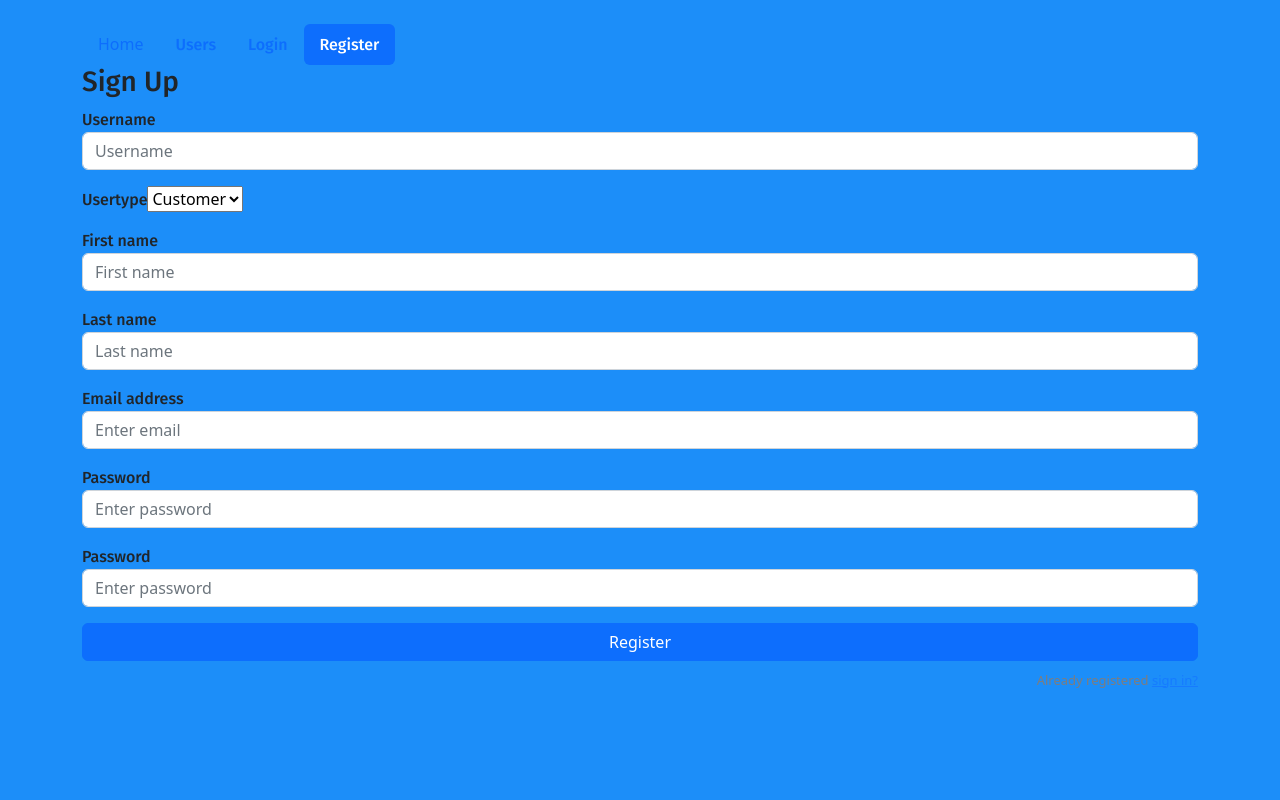
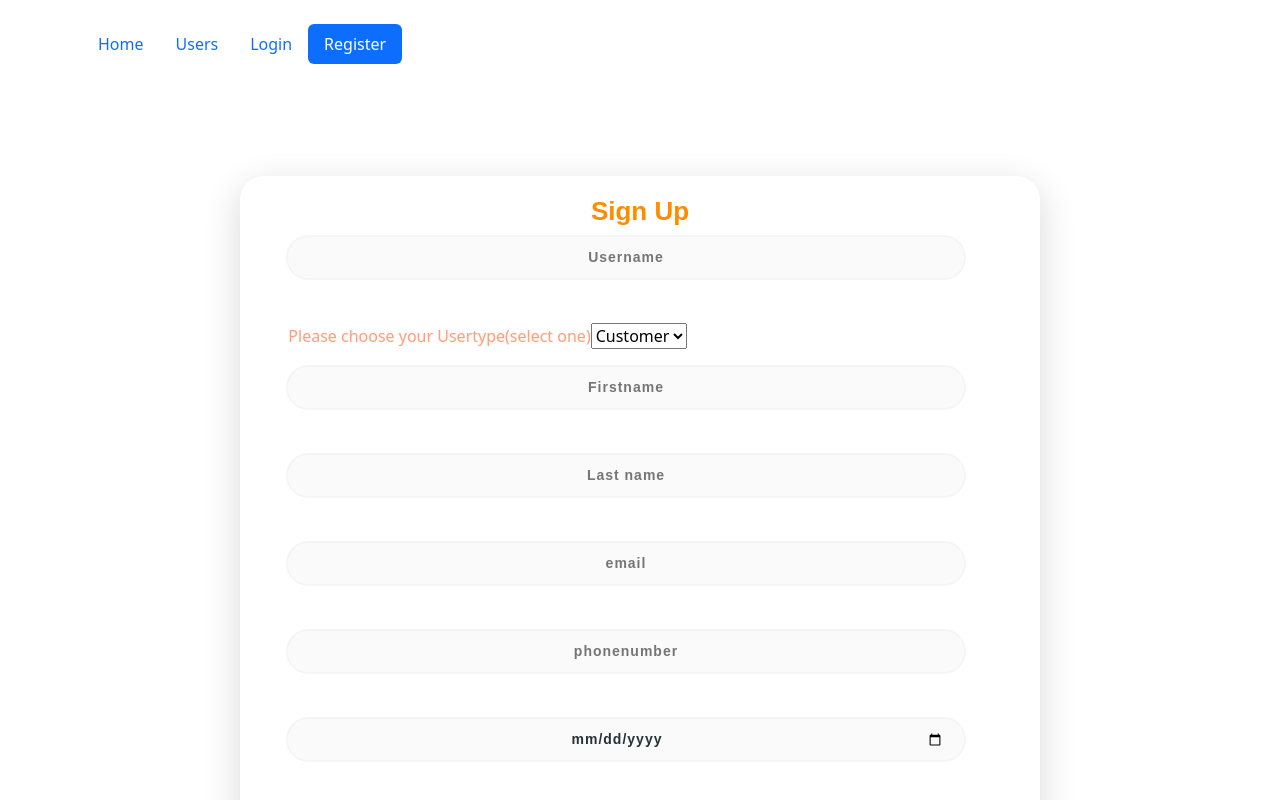
Before and after one commit to runhanshi/5610-project-react-pg13, a React (Create React App) app: page /register in a window 1280 px wide. Shown: the top 800 px of the page. Built offline with nearby package versions, Linux system fonts and the light colour scheme.

Commit message:
register ui v1

```diff
--- a/src/index.css
+++ b/src/index.css
@@ -1,86 +1,73 @@
+body {
+  background-color: #F3EBF6;
+  font-family: 'Ubuntu', sans-serif;
+}
+
+.form_wrapper{
+  background-color: #FFFFFF;
+  width: 800px;
+  height: 100%;
+  margin: 7em auto;
+  border-radius: 1.5em;
+  box-shadow: 0px 11px 35px 2px rgba(0, 0, 0, 0.14);
+}
+
+.sign {
+  color: darkorange;
+  font-family: 'Ubuntu', sans-serif;
+  font-weight: bold;
+  font-size: 26px;
+  text-align: center;
+  padding-top: 20px;
+}
+
+.un {
+  width: 85%;
+  color: rgb(38, 50, 56);
+  font-weight: 700;
+  font-size: 14px;
+  letter-spacing: 1px;
+  background: rgba(136, 126, 126, 0.04);
+  padding: 10px 20px;
+  border: none;
+  border-radius: 30px;
+  outline: none;
+  box-sizing: border-box;
+  border: 2px solid rgba(0, 0, 0, 0.02);
+  margin-bottom: 50px;
+  margin-left: 46px;
+  text-align: center;
+  margin-bottom: 27px;
+  font-family: 'Ubuntu', sans-serif;
+}
+
+.registerbtn {
+  cursor: pointer;
+  border-radius: 5em;
+  color: #fff;
+  background: linear-gradient(to right, orange, orangered);
+  border: 0;
+  padding-left: 40px;
+  padding-right: 40px;
+  padding-bottom: 10px;
+  padding-top: 10px;
+  font-family: 'Ubuntu', sans-serif;
+  margin-left: 40%;
+  font-size: 13px;
+  box-shadow: 0 0 20px 1px rgba(0, 0, 0, 0.04);
+}
+
+.alreadysignup {
+  text-shadow: 0px 0px 3px rgba(117, 117, 117, 0.12);
+  color: lightsalmon;
+  padding-top: 15px;
+  text-align:center;
+}
 
 
-@import url("https://fonts.googleapis.com/css?family=Fira+Sans:400,500,600,700,800");
-
-* {
-  box-sizing: border-box;
+.usertypeselect{
+  text-shadow: 0px 0px 3px rgba(117, 117, 117, 0.12);
+  color: lightsalmon;
+  text-align:center;
+  padding-left:40px;
 }
-body {
-  background: #1c8ef9 !important;
-  min-height: 100vh;
-  display: flex;
-  font-weight: 400;
-  font-family: "Fira Sans", sans-serif;
-}
-
-h1,
-h2,
-h3,
-h4,
-h5,
-h6,
-label,
-span {
-  font-weight: 500;
-  font-family: "Fira Sans", sans-serif;
-}
-
-body,
-html,
-.App,
-#root,
-.auth-wrapper {
-  width: 100%;
-  height: 100%;
-}
-
-.navbar-light {
-  background-color: #ffffff;
-  box-shadow: 0px 14px 80px rgba(34, 35, 58, 0.2);
-}
-
-.auth-wrapper {
-  display: flex;
-  justify-content: center;
-  flex-direction: column;
-  text-align: left;
-}
-
-.auth-inner {
-  width: 450px;
-  margin: auto;
-  background: #ffffff;
-  box-shadow: 0px 14px 80px rgba(34, 35, 58, 0.2);
-  padding: 40px 55px 45px 55px;
-  border-radius: 15px;
-  transition: all 0.3s;
-}
-
-.auth-wrapper .form-control:focus {
-  border-color: #167bff;
-  box-shadow: none;
-}
-
-.auth-wrapper h3 {
-  text-align: center;
-  margin: 0;
-  line-height: 1;
-  padding-bottom: 20px;
-}
-
-.custom-control-label {
-  font-weight: 400;
-}
-
-.forgot-password,
-.forgot-password a {
-  text-align: right;
-  font-size: 13px;
-  padding-top: 10px;
-  color: #7f7d7d;
-  margin: 0;
-}
-
-.forgot-password a {
-  color: #167bff;
-}
--- a/src/users/register.js
+++ b/src/users/register.js
@@ -8,6 +8,9 @@ const Register = () => {
     const [lastname, setLastname] = useState('')
     const [usertype, setUsertype] = useState('')
     const [email, setEmail] = useState('')
+    const [phone, setPhone] = useState('')
+    const [dateofbirth, setDateofBirth] = useState('')
+
     const [password, setPassword] = useState('')
     const [validatePassword, setValidatePassword] = useState('')
     const [error, setError] = useState(null)
@@ -19,18 +22,17 @@ const Register = () => {
             return
         }
         setError(null)
-        const newUser = {username, usertype, firstname,lastname,email,password}
+        const newUser = {username, usertype, firstname,lastname,email,phone, dateofbirth,password}
         dispatch(registerThunk(newUser))
     }
     return(
         <>
-
-                <h3>Sign Up</h3>
+            <div className="form_wrapper">
+                <h3 className="sign">Sign Up</h3>
                 <div className="mb-3">
-                    <label>Username</label>
                     <input
                         type="text"
-                        className="form-control"
+                        className="un"
                         placeholder="Username"
                         value={username}
                         onChange={(e) => setUsername(e.target.value)}
@@ -38,7 +40,7 @@ const Register = () => {
                 </div>
 
                 <div className="mb-3">
-                    <label>Usertype</label>
+                    <label className="usertypeselect">&nbsp; Please choose your Usertype(select one)</label>
                     <select id="select-usertype" value={usertype} onChange={(e) => {
                         setUsertype(e.target.value )}}>
                         <option defaultValue="CUSTOMER">Customer</option>
@@ -48,21 +50,19 @@ const Register = () => {
 
                 </div>
                 <div className="mb-3">
-                    <label>First name</label>
                     <input
                         type="text"
-                        className="form-control"
-                        placeholder="First name"
+                        className="un"
+                        placeholder="Firstname"
                         value={firstname}
                         onChange={(e) => setFirstname( e.target.value )}
                     />
                 </div>
 
                 <div className="mb-3">
-                    <label>Last name</label>
                     <input
                         type="text"
-                        className="form-control"
+                        className="un"
                         placeholder="Last name"
                         value={lastname}
                         onChange={(e) => setLastname(  e.target.value )}
@@ -70,21 +70,39 @@ const Register = () => {
                 </div>
 
                 <div className="mb-3">
-                    <label>Email address</label>
                     <input
                         type="email"
-                        className="form-control"
-                        placeholder="Enter email"
+                        className="un"
+                        placeholder="email"
                         value={email}
                         onChange={(e) => setEmail(e.target.value )}
                     />
                 </div>
 
                 <div className="mb-3">
-                    <label>Password</label>
+                    <input
+                        type="text"
+                        className="un"
+                        placeholder="phonenumber"
+                        value={phone}
+                        onChange={(e) => setPhone(e.target.value )}
+                    />
+                </div>
+
+                <div className="mb-3">
+                    <input
+                        type="date"
+                        className="un"
+                        placeholder="Enter DateOfBirth"
+                        value={dateofbirth}
+                        onChange={(e) => setDateofBirth(e.target.value )}
+                    />
+                </div>
+
+                <div className="mb-3">
                     <input
                         type="password"
-                        className="form-control"
+                        className="un"
                         placeholder="Enter password"
                         value={password}
                         onChange={(e) => setPassword(e.target.value )}
@@ -92,11 +110,10 @@ const Register = () => {
                 </div>
 
             <div className="mb-3">
-                <label>Password</label>
                 <input
                     type="password"
-                    className="form-control"
-                    placeholder="Enter password"
+                    className="un"
+                    placeholder="Validate password"
                     value={validatePassword}
                     onChange={(e) => setValidatePassword(e.target.value )}
                 />
@@ -104,18 +121,19 @@ const Register = () => {
 
                 <button
                     onClick={handleRegisterBtn}
-                    className="btn btn-primary w-100">
+                    className="registerbtn">
                     Register
                 </button>
-                <p className="forgot-password text-right">
+                <p className="alreadysignup">
                     Already registered <a href="/sign-in">sign in?</a>
                 </p>
-
+            </div>
             {/*{*/}
             {/*    currentUser &&*/}
             {/*    <h2>Welcome {currentUser.username}</h2>*/}
             {/*}*/}
         </>
+
     )
 }
 
```
